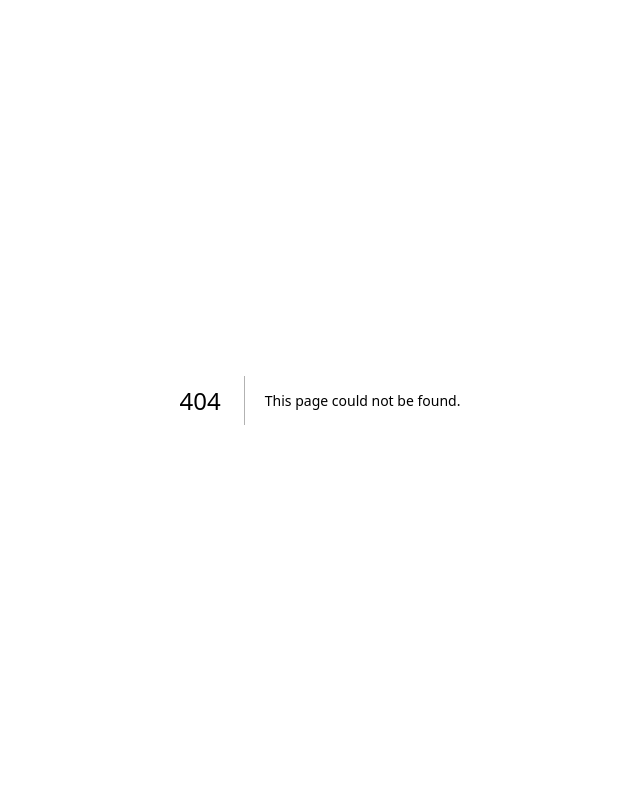
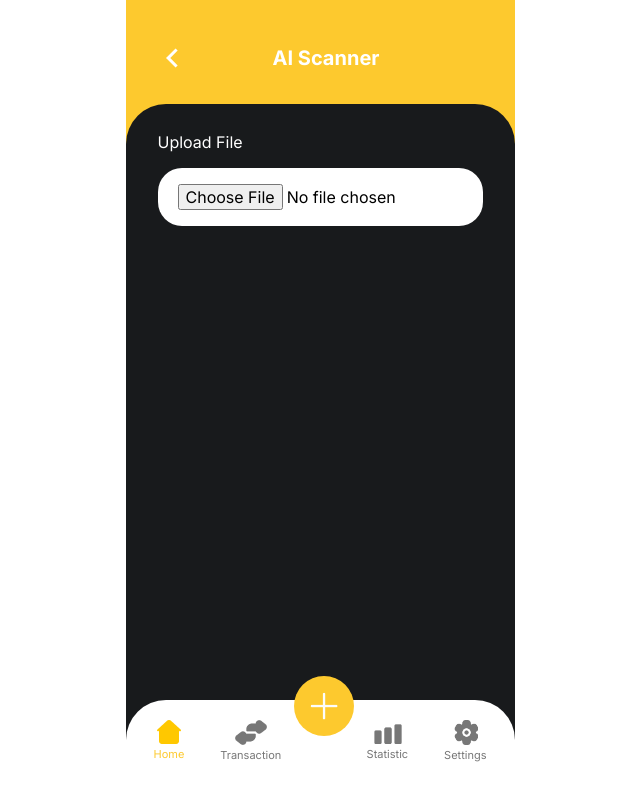
Before and after one commit to annisauswa/track-wallet, a Next.js app in the folder frontend/: page /aiscanner in a window 1280 px wide. Before the commit this address had no page. Shown: the whole page, without its empty margins (320-960 px from the left). Built offline with nearby package versions, Linux system fonts and the light colour scheme.

Commit message:
feat: integrate AI scanner to frontend

```diff
--- /dev/null
+++ b/frontend/src/app/aiscanner/page.tsx
@@ -0,0 +1,94 @@
+'use client'
+import Link from "next/link";
+import React, { useState } from 'react';
+import { RiArrowRightSLine } from "react-icons/ri";
+import Navbar from "../components/navbar";
+import IncomeHistory from "../components/income-history";
+import ExpenseHistory from "../components/expense-history";
+
+export default function Transaction() {
+  const [uploadResult, setUploadResult] = useState({item:'', price:0});
+  const [error, setError] = useState<string | null>(null);
+
+  const handleFileChange = async(event: React.ChangeEvent<HTMLInputElement>) => {
+    const file = event.target.files?.[0];
+    if (file) {
+      const formData = new FormData();
+      formData.append('image', file);
+
+      try {
+        const response = await fetch('http://74.235.92.71:8000/extract', {
+          method: 'POST',
+          body: formData,
+        });
+
+        if (!response.ok) {
+          throw new Error('Network response was not ok');
+        }
+
+        const result = await response.json();
+        setUploadResult(result.result || result.error);
+      } catch (error:any) {
+        setError(error.message);
+      }
+    } else {
+      setUploadResult([]);
+    }
+  };
+  const formatPrice = (price: number) => {
+    return new Intl.NumberFormat('id-ID', {
+      style: 'currency',
+      currency: 'IDR',
+    }).format(price);
+  };
+  return (
+    <div className="h-screen w-fit relative mx-auto flex flex-col items-center overflow-hidden">
+      <div className="w-[389px] min-h-full text-sm bg-yellowPrimary pt-10">
+        <div className="w-full z-40">
+          <div className="w-full flex flex-row items-center justify-start px-7 pb-7 z-40">
+            <div className="flex flex-row items-center justify-start">
+              <Link href="/">
+                <RiArrowRightSLine
+                  className="ml-auto text-white rotate-180 left-0"
+                  size={36}
+                />
+              </Link>
+            </div>
+            <h1 className="relative mx-auto text-center font-bold text-[20px] -translate-x-3">
+              AI Scanner
+            </h1>
+          </div>
+          <div className="h-screen bg-blackPrimary py-5 pt-7 pb-14 px-8 space-y-5 text-white text-[16px] rounded-t-[40px]">
+            <div className="h-screen ">
+              <div className="w-full pb-7">
+                <div className="w-full flex flex-row justify-between items-center pb-4">
+                  <h1 className="text-[16px]">Upload File</h1>
+                </div>
+                <div className="flex flex-col space-y-[16px]">
+                <div className="bg-white py-4 px-5 flex flex-row items-start justify-start rounded-[24px] text-black">
+                  <input type="file" onChange={handleFileChange} className="w-full" />
+                </div>
+                </div>
+              </div>
+              {uploadResult.item!=='' && <div className="w-full pb-7">
+                <div className="w-full flex flex-row justify-between items-center pb-4">
+                  <h1 className="text-[16px]">Result</h1>
+                </div>
+                <div className="flex flex-col space-y-[16px]">
+                <div className="bg-white py-4 px-5 flex flex-col items-start justify-start rounded-[24px] text-black">
+                  <p>item: {uploadResult.item}</p>
+                  <p>price: {formatPrice(uploadResult.price)}</p>
+                </div>
+                </div>
+              </div>}
+
+            </div>
+          </div>
+        </div>
+        <div className="w-[389px] mx-auto absolute bottom-0">
+          <Navbar />
+        </div>
+      </div>
+    </div>
+  );
+}
--- a/frontend/src/app/components/home/features.tsx
+++ b/frontend/src/app/components/home/features.tsx
@@ -88,7 +88,7 @@ const Features = () => {
           </button>
           <p className="pt-1.5">Statistic</p>
         </Link>
-        <Link href="#!" className="text-center">
+        <Link href="aiscanner" className="text-center">
           <button className="flex flex-col items-center justify-center rounded-[16px] bg-white py-[15px] px-[16px]">
             <Image
               src={AIScanSmall}
```
Also changed, not shown: 1 other file (tests, documents, lock files or other folders).
